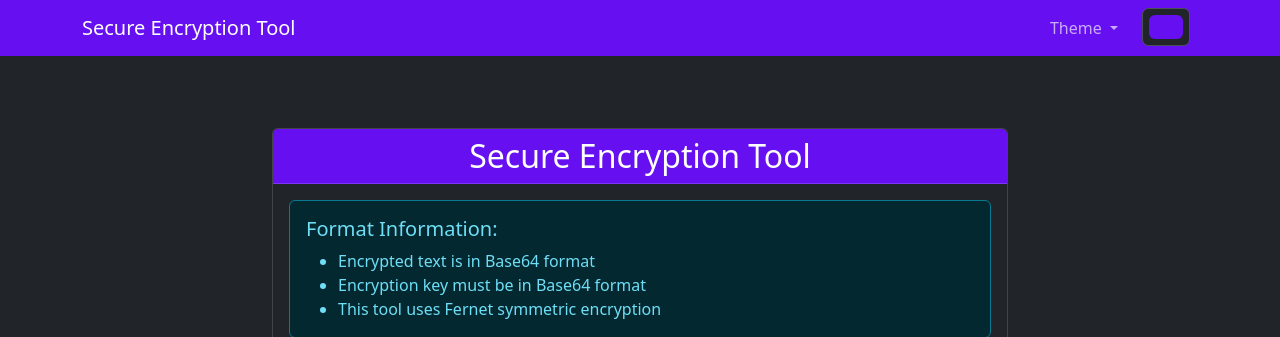
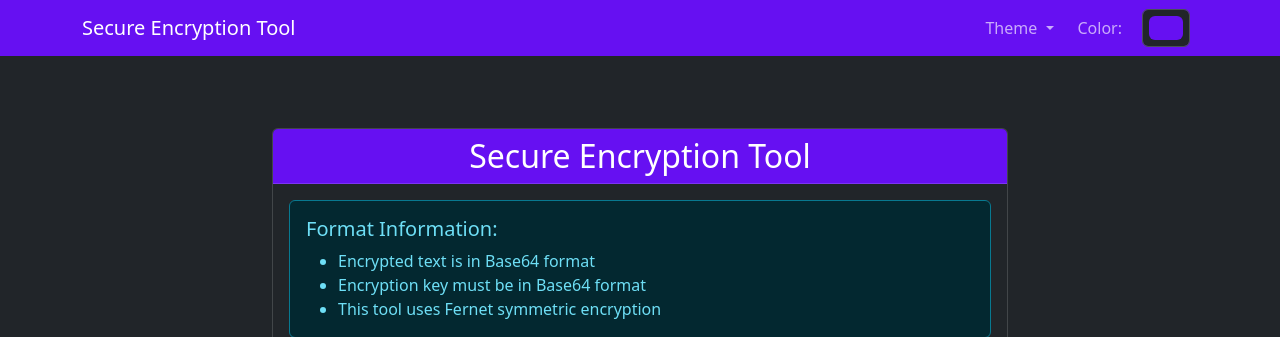
Before and after one commit to grandgu192/CipherX, a Flask app: page / in a window 1280 px wide. Shown: the top 337 px of the page. Run offline with Flask 3, Linux system fonts and the light colour scheme.

Commit message:
Assistant checkpoint: Add Color label next to picker
Assistant generated file changes:
- templates/index.html: Add Color label next to picker

---

User prompt:

Ok good put 'Color :' next to it

Replit-Commit-Author: Assistant
Replit-Commit-Session-Id: da7d6323-811a-4567-b68c-2c6cc9522f73

```diff
--- a/templates/index.html
+++ b/templates/index.html
@@ -52,6 +52,7 @@
                     </li>
                     <li class="nav-item dropdown">
                         <div class="d-flex align-items-center">
+                            <span class="nav-link me-1">Color:</span>
                             <input type="color" class="form-control form-control-color mx-2" id="colorPicker" value="#6610f2" title="Choose theme color">
                         </div>
                     </li>
```
